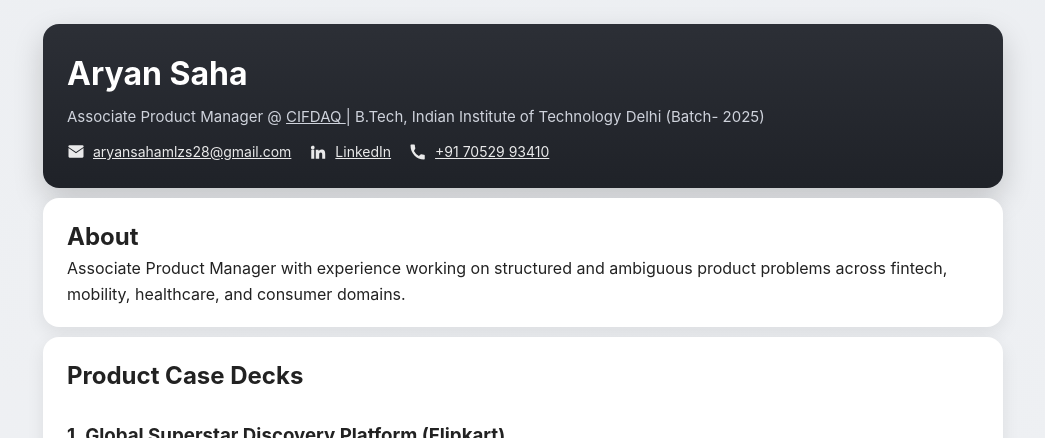
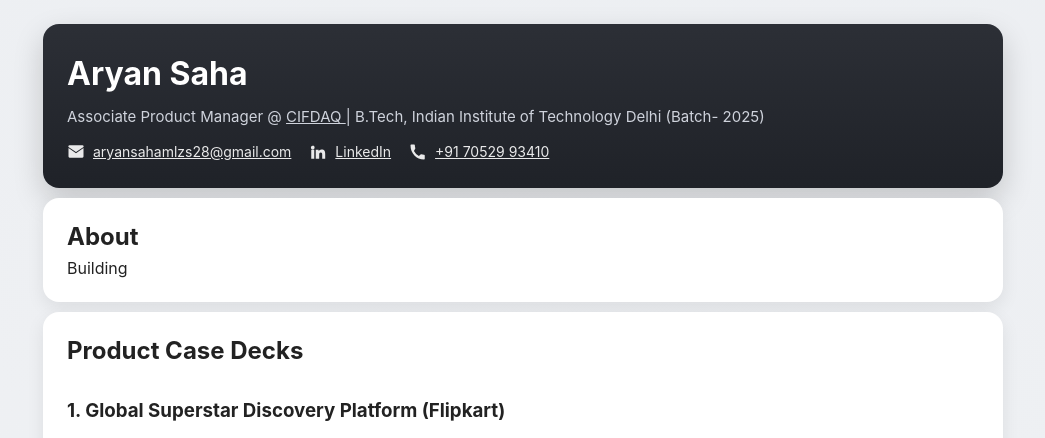
Before and after one commit to aryan-saha25/aryan-saha25.github.io, a plain HTML site: page index.html in a window 1280 px wide. Shown: the top 438 px of the page, without its empty margins (117-1162 px from the left). Drawn offline with Linux system fonts and the light colour scheme.

Commit message:
Update index.html

```diff
--- a/index.html
+++ b/index.html
@@ -196,8 +196,7 @@
   <!-- ABOUT -->
   <div class="section-box">
     <h2>About</h2>
-    Associate Product Manager with experience working on structured and ambiguous
-    product problems across fintech, mobility, healthcare, and consumer domains.
+    Building
   </div>
 
   <!-- Product decks remain EXACTLY the same as you already have -->
```
